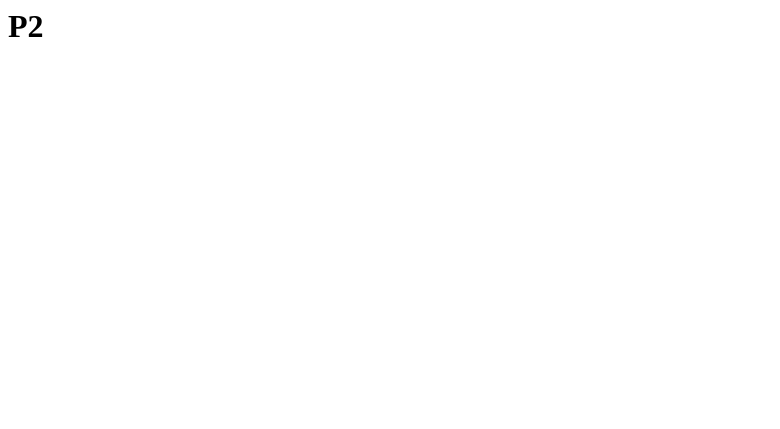
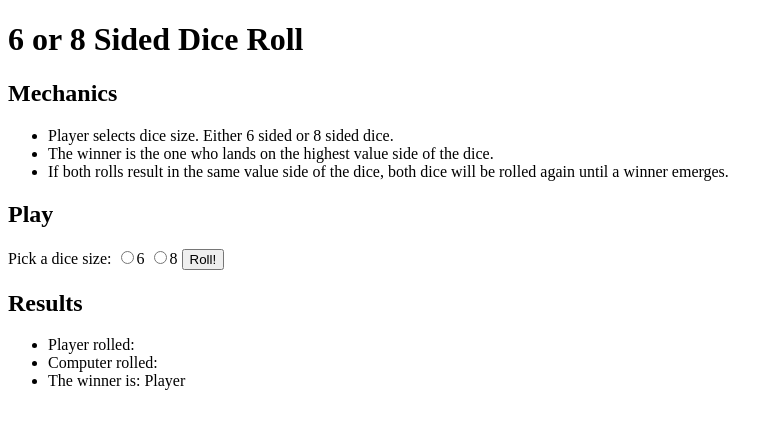
Before and after one commit to q8/e2, a PHP site: page /?choice=1 in a window 1280 px wide. Before the commit the part shown is almost empty. Shown: the top 429 px of the page, without its empty margins (0-780 px from the left). Run offline with PHP 8.4, Linux system fonts and the light colour scheme.

Commit message:
Completed first version of Project 2

```diff
--- /dev/null
+++ b/p2/index-view.php
@@ -0,0 +1,38 @@
+<!doctype html>
+<html lang='en'>
+
+<head>
+    <title>6 or 8 Sided Dice Roll</title>
+    <meta charset='utf-8'>
+</head>
+
+<body>
+
+    <h1>6 or 8 Sided Dice Roll</h1>
+
+    <h2>Mechanics</h2>
+    <ul>
+        <li>Player selects dice size. Either 6 sided or 8 sided dice.</li>
+        <li>The winner is the one who lands on the highest value side of the dice.</li>
+        <li>If both rolls result in the same value side of the dice, both dice will be rolled again until a winner
+            emerges.</li>
+    </ul>
+
+    <h2>Play</h2>
+    <form method='get' action="index.php">
+        Pick a dice size:
+        <label><input type='radio' name='choice' value='sixSided'>6</label>
+        <label><input type='radio' name='choice' value='eightSided'>8</label>
+        <input type='submit' value='Roll!'>
+    </form>
+
+    <h2>Results</h2>
+    <ul>
+        <li>Player rolled: <?php echo $player["roll"]; ?></li>
+        <li>Computer rolled: <?php echo $computer["roll"]; ?></li>
+        <li>The winner is: <?php echo $winner; ?></li>
+    </ul>
+
+</body>
+
+</html>
--- a/p2/index.php
+++ b/p2/index.php
@@ -1 +1,26 @@
-<h1>P2</h1>
+<?php
+$selection = $_GET['choice'];
+
+$player = ["name" => "Player", "roll" => null];
+$computer = ["name" => "Computer", "roll" => null];
+
+if ($selection == 'sixSided') {
+    $sixSides = range(1, 6);
+    shuffle($sixSides);
+
+    $player["roll"] = $sixSides[0];
+    $computer["roll"] = $sixSides[1];
+} else if ($selection == 'eightSided') {
+    $eightSides = range(1, 8);
+    shuffle($eightSides);
+
+    $player["roll"] = $eightSides[0];
+    $computer["roll"] = $eightSides[1];
+}
+
+$winner = match (max($player["roll"], $computer["roll"])) {
+    $player["roll"] => $player["name"],
+    $computer["roll"] => $computer["name"],
+};
+
+require('index-view.php');
```
